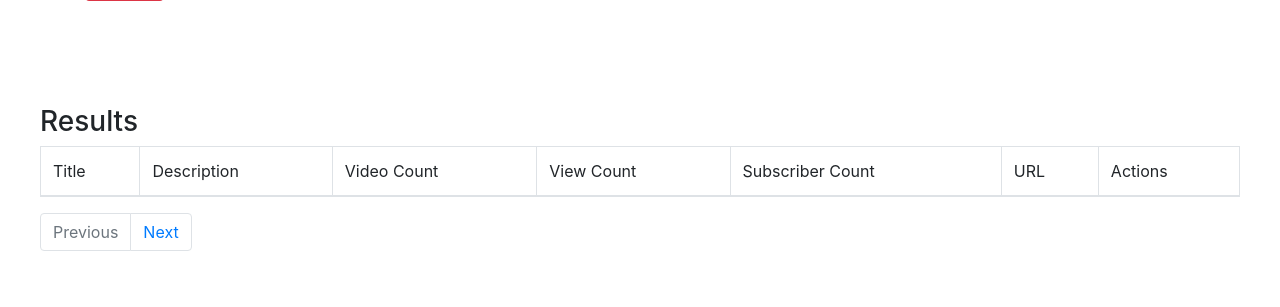
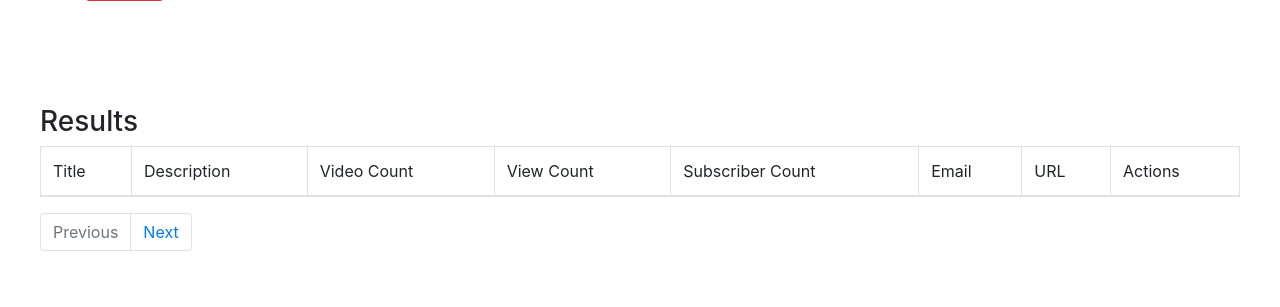
Before and after one commit to anjiewang/youtube-influencer-search, a Flask app: page / in a window 1280 px wide. Shown: the part 739-1046 px from the top of the page. Run offline with Flask 2, Linux system fonts and the light colour scheme; some libraries are stand-ins or nearby versions.

Commit message:
extracted emails from description and included in results table as new column

```diff
--- a/static/channels.js
+++ b/static/channels.js
@@ -25,6 +25,7 @@
               <td> ${channel.video_count} </td>
               <td> ${channel.view_count} </td>
               <td> ${channel.subscriber_count} </td>
+              <td> ${(channel.email).join("\n")} </td>
               <td> <a target='_blank' href=${channel.url}>Link</a></td>
               <td> <button type="button" class="btn btn-primary btn-sm btn-success" id="button-add">Add</button><br>
 
--- a/templates/main.html
+++ b/templates/main.html
@@ -73,6 +73,7 @@
         <td>Video Count</td>
         <td>View Count</td>
         <td>Subscriber Count</td>
+        <td>Email</td>
         <td>URL</td>
         <td>Actions</td>
     </tr>
--- a/youtube.py
+++ b/youtube.py
@@ -19,6 +19,8 @@
 
 
     def get_youtube_data(self):
+        # for keyword in self.query.split(", "): #TODO: where to put this for loop to loop through the keywords
+
         search_url = "https://www.googleapis.com/youtube/v3/search"
         channel_url = "https://www.googleapis.com/youtube/v3/channels"
 
```
